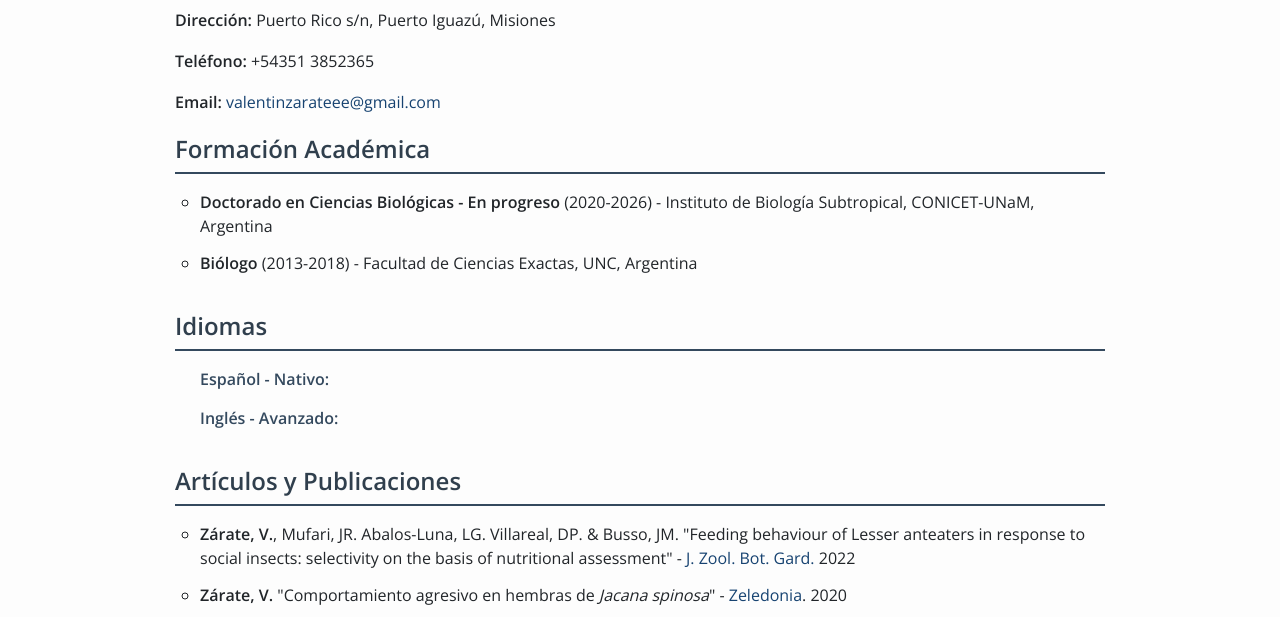
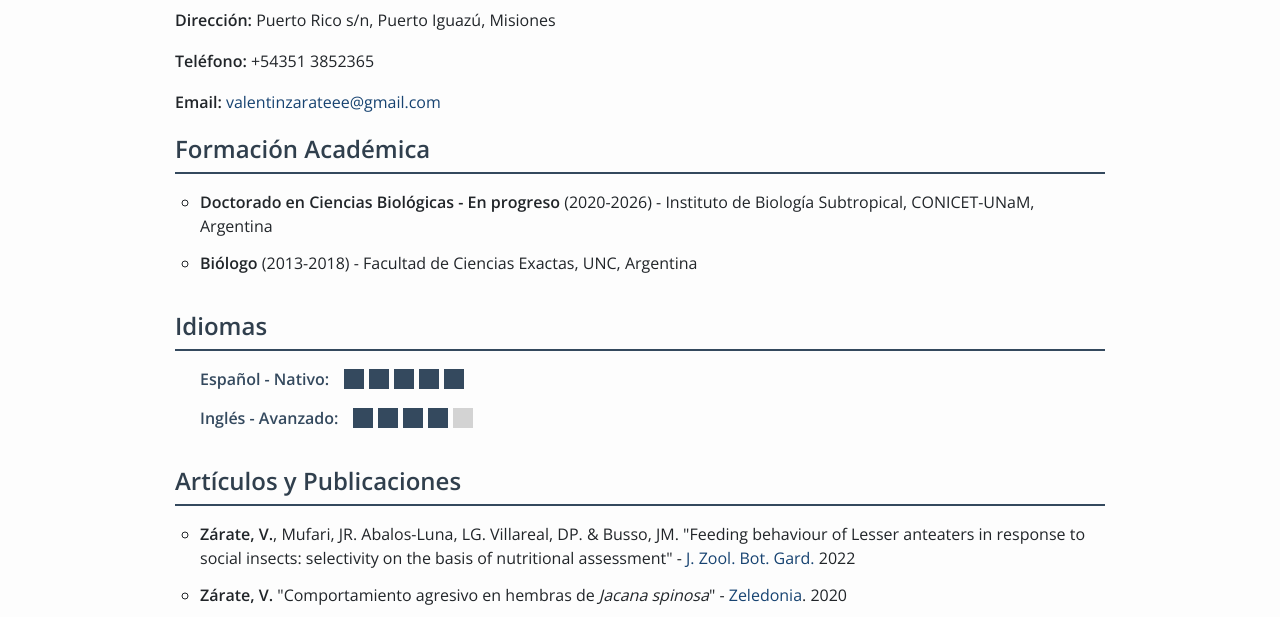
Before and after one commit to ValentinZarate/personaldata, a plain HTML site: page index.html in a window 1280 px wide. Shown: the part 180-797 px from the top of the page. Drawn offline with nearby package versions, Linux system fonts and the light colour scheme.

Commit message:
Update index.html

```diff
--- a/index.html
+++ b/index.html
@@ -80,7 +80,7 @@
             color: #34495e;
         }
 
-       .square {
+      .square {
     width: 20px; /* Ancho del cuadrado */
     height: 20px; /* Altura del cuadrado */
     margin-right: 5px; /* Espaciado entre los cuadrados */
@@ -166,19 +166,19 @@ a:hover {
             <ul>
                 <li class="language-rating">
                     <span>Español - Nativo:</span>
-                    <div class="circle filled"></div>
-                    <div class="circle filled"></div>
-                    <div class="circle filled"></div>
-                    <div class="circle filled"></div>
-                    <div class="circle filled"></div>
+                    <div class="square filled"></div>
+                    <div class="square filled"></div>
+                    <div class="square filled"></div>
+                    <div class="square filled"></div>
+                    <div class="square filled"></div>
                 </li>
                 <li class="language-rating">
                     <span>Inglés - Avanzado:</span>
-                    <div class="circle filled"></div>
-                    <div class="circle filled"></div>
-                    <div class="circle filled"></div>
-                    <div class="circle filled"></div>
-                    <div class="circle"></div>
+                    <div class="square filled"></div>
+                    <div class="square filled"></div>
+                    <div class="square filled"></div>
+                    <div class="square filled"></div>
+                    <div class="square"></div>
                 </li>
             </ul>
         </div>
```
